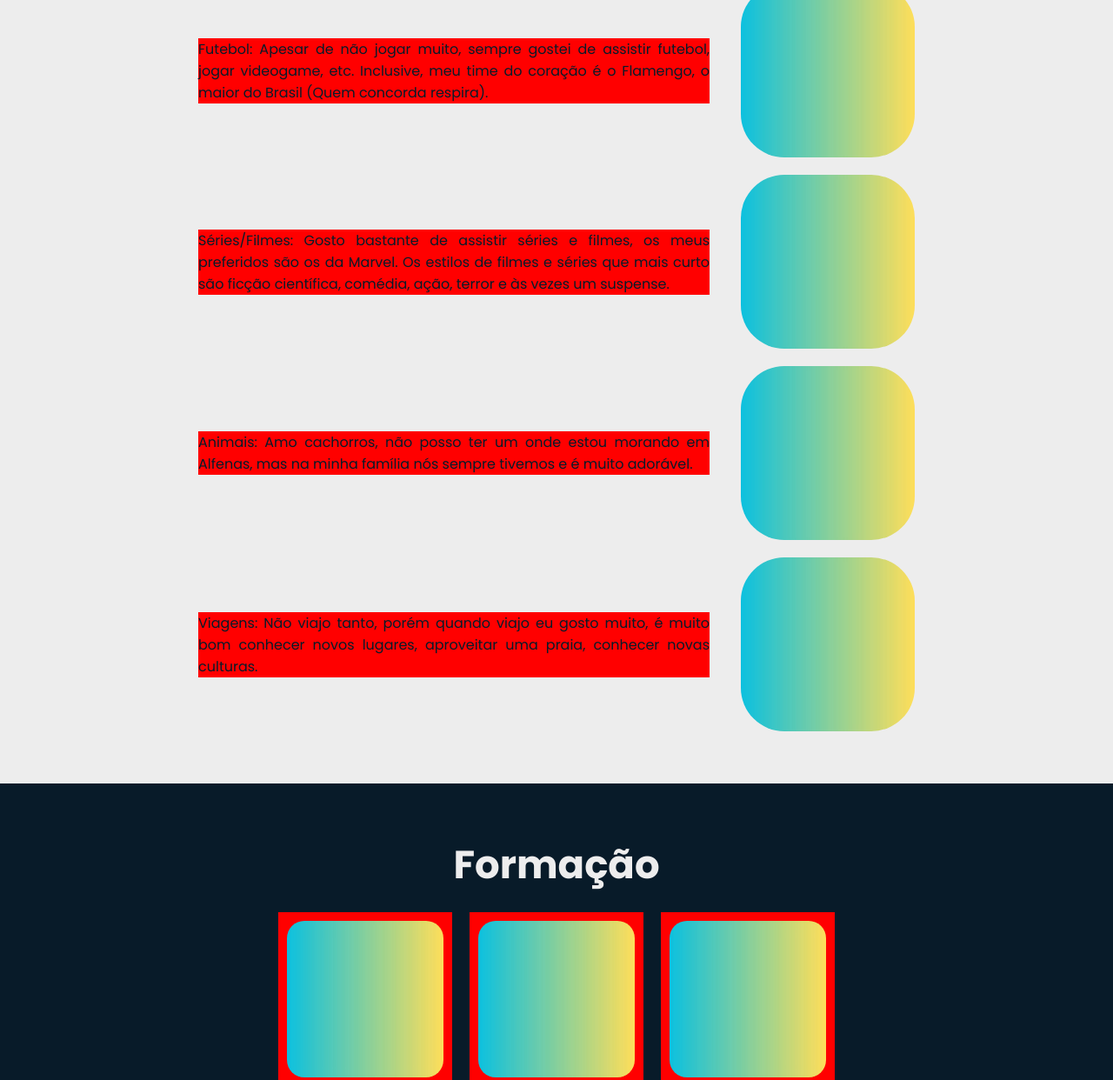
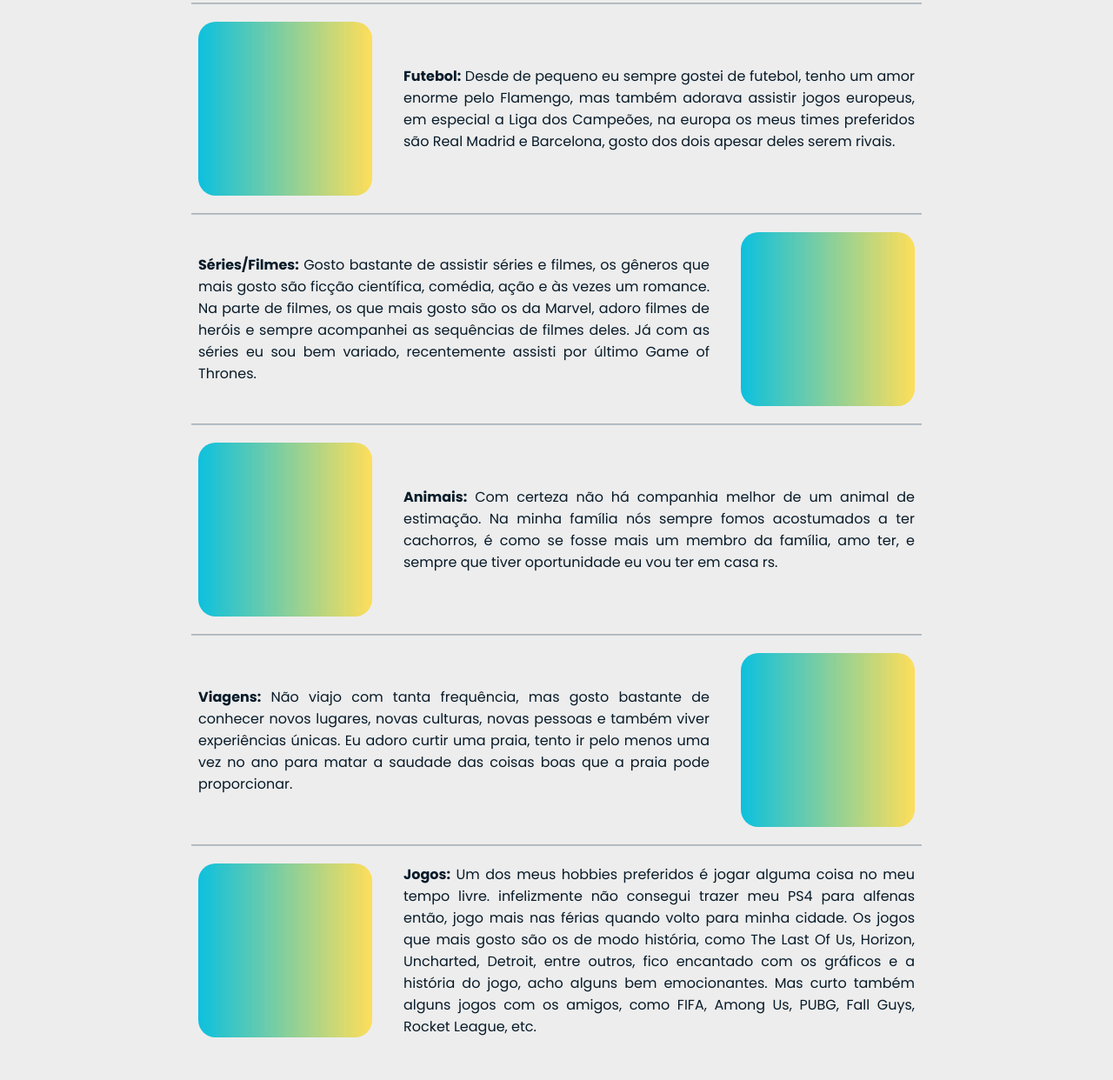
Before and after one commit to gabriel-francelino/SitePessoalGabrielFrancelino_HTML_CSS, a plain HTML site: page pages/about.html in a window 1280 px wide. Shown: the part 1035-2277 px from the top of the page at 87% size. Drawn offline with nearby package versions, Linux system fonts and the light colour scheme.

Commit message:
Passatempos e interesses pessoais adicionados

```diff
--- a/css/about.css
+++ b/css/about.css
@@ -109,7 +109,9 @@ body {
     width: 70%;
     gap: 20px;
     margin-bottom: 20px;
+    padding-top: 20px;
     flex-wrap: wrap;
+    border-top: 2px groove #081b2941;
 }
 
 #about-p {
@@ -123,7 +125,6 @@ body {
     text-align: justify;
     font-size: 16px;
     width: 70%;
-    background: red;
 }
 
 .about-content div img{
@@ -134,7 +135,7 @@ body {
     align-items: center;
 
     width: clamp(100px, 40%, 200px);
-    border-radius: 50px;
+    border-radius: 20px;
 }
 
 
@@ -161,7 +162,6 @@ body {
     justify-content: center;
     align-items: center;
     flex-direction: column;
-    background-color: red;
     width: clamp(180px, 40%, 200px);
 }
 
--- a/pages/about.html
+++ b/pages/about.html
@@ -50,36 +50,49 @@
         <h2>Passatempos e interesses pessoais</h2>
         <p id="about-p">Alguma das coisas que gosto de fazer no meu tempo livre é:</p>
         <div>
-            <p>Ouvir música: Sou bem eclético, gosto de vários estilos musicais, se eu gostar da música eu estarei
+            <p><strong>Ouvir música:</strong> Sou bem eclético, gosto de vários estilos musicais, se eu gostar da música
+                eu estarei
                 ouvindo. Mas os meus tipos preferidos são sertanejo, pagode, rap e música internacional.</p>
+            <img src="../img/test-content.jpg" alt="Descrição da imagem">
+            </div>
+        <div>
+            <img src="../img/test-content.jpg" alt="Descrição da imagem">
+            <p><strong>Futebol:</strong> Desde de pequeno eu sempre gostei de futebol, tenho um amor enorme pelo
+                Flamengo, mas também adorava assistir jogos europeus, em especial a Liga dos Campeões, na europa os meus
+                times preferidos são Real Madrid e Barcelona, gosto dos dois apesar deles serem rivais.</p>
+        </div>
+        <div>
+            <p><strong>Séries/Filmes:</strong> Gosto bastante de assistir séries e filmes, os gêneros que mais gosto são
+                ficção científica, comédia, ação e às vezes um romance. Na parte de filmes, os que mais gosto são os da
+                Marvel, adoro filmes de heróis e sempre acompanhei as sequências de filmes deles. Já com as séries eu
+                sou bem variado, recentemente assisti por último Game of Thrones.</p>
             <img src="../img/test-content.jpg" alt="Descrição da imagem">
         </div>
         <div>
-            <p>Futebol: Apesar de não jogar muito, sempre gostei de assistir futebol, jogar videogame, etc. Inclusive,
-                meu time do coração é o Flamengo, o maior do Brasil (Quem concorda respira).</p>
             <img src="../img/test-content.jpg" alt="Descrição da imagem">
-
+            <p><strong>Animais:</strong> Com certeza não há companhia melhor de um animal de estimação. Na minha família
+                nós sempre fomos acostumados a ter cachorros, é como se fosse mais um membro da família, amo ter, e
+                sempre que tiver oportunidade eu vou ter em casa rs.</p>
         </div>
         <div>
-            <p>Séries/Filmes: Gosto bastante de assistir séries e filmes, os meus preferidos são os da Marvel. Os
-                estilos de filmes e séries que mais curto são ficção científica, comédia, ação, terror e às vezes um
-                suspense.</p>
+            <p><strong>Viagens:</strong> Não viajo com tanta frequência, mas gosto bastante de conhecer novos lugares,
+                novas culturas, novas pessoas e também viver experiências únicas. Eu adoro curtir uma praia, tento ir
+                pelo menos uma vez no ano para matar a saudade das coisas boas que a praia pode proporcionar.</p>
             <img src="../img/test-content.jpg" alt="Descrição da imagem">
         </div>
         <div>
-            <p>Animais: Amo cachorros, não posso ter um onde estou morando em Alfenas, mas na minha família nós sempre
-                tivemos e é muito adorável.</p>
             <img src="../img/test-content.jpg" alt="Descrição da imagem">
-        </div>
-        <div>
-            <p>Viagens: Não viajo tanto, porém quando viajo eu gosto muito, é muito bom conhecer novos lugares,
-                aproveitar uma praia, conhecer novas culturas.</p>
-            <img src="../img/test-content.jpg" alt="Descrição da imagem">
+            <p><strong>Jogos:</strong> Um dos meus hobbies preferidos é jogar alguma coisa no meu tempo livre.
+                infelizmente não consegui trazer meu PS4 para alfenas então, jogo mais nas férias quando volto para
+                minha cidade. Os jogos que mais gosto são os de modo história, como The Last Of Us, Horizon, Uncharted,
+                Detroit, entre outros, fico encantado com os gráficos e a história do jogo, acho alguns bem
+                emocionantes. Mas curto também alguns jogos com os amigos, como FIFA, Among Us, PUBG, Fall Guys, Rocket
+                League, etc.</p>
         </div>
     </section>
 
     <section class="about-education">
-        <h2>Formação</h2>
+        <h2>Formação Acadêmica</h2>
         <div class="schools">
             <div>
                 <img src="../img/test-content.jpg" alt="Descrição da imagem">
```
